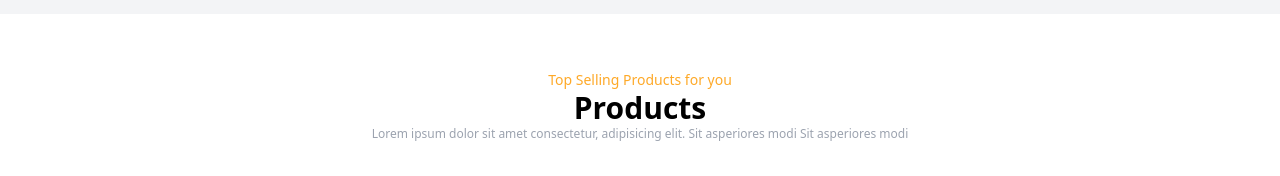
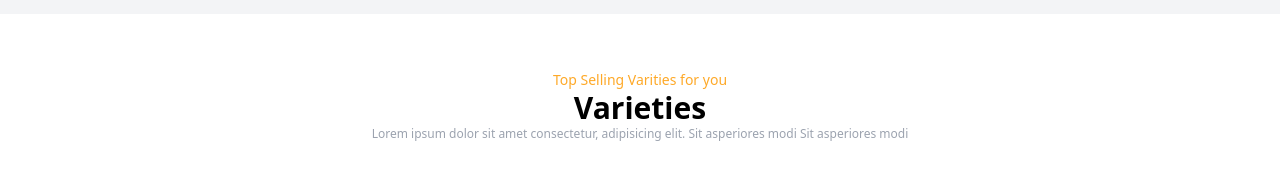
Before and after one commit to Sandeepchauhan13/farmers_friend, a React (Vite) app: page / in a window 1280 px wide. Shown: the part 568-744 px from the top of the page. Built offline with nearby package versions, Linux system fonts and the light colour scheme.

Commit message:
some changes in product page

```diff
--- a/src/components/Products/Products.jsx
+++ b/src/components/Products/Products.jsx
@@ -54,10 +54,10 @@ const Products = () => {
       {/* Header section */}
       <div className="text-center mb-10 max-w-[600px] mx-auto">
         <p data-aos="fade-up" className="text-sm text-primary">
-          Top Selling Products for you
+          Top Selling Varities for you
         </p>
         <h1 data-aos="fade-up" className="text-3xl font-bold">
-          Products
+          Varieties
         </h1>
         <p data-aos="fade-up" className="text-xs text-gray-400">
           Lorem ipsum dolor sit amet consectetur, adipisicing elit. Sit
```
